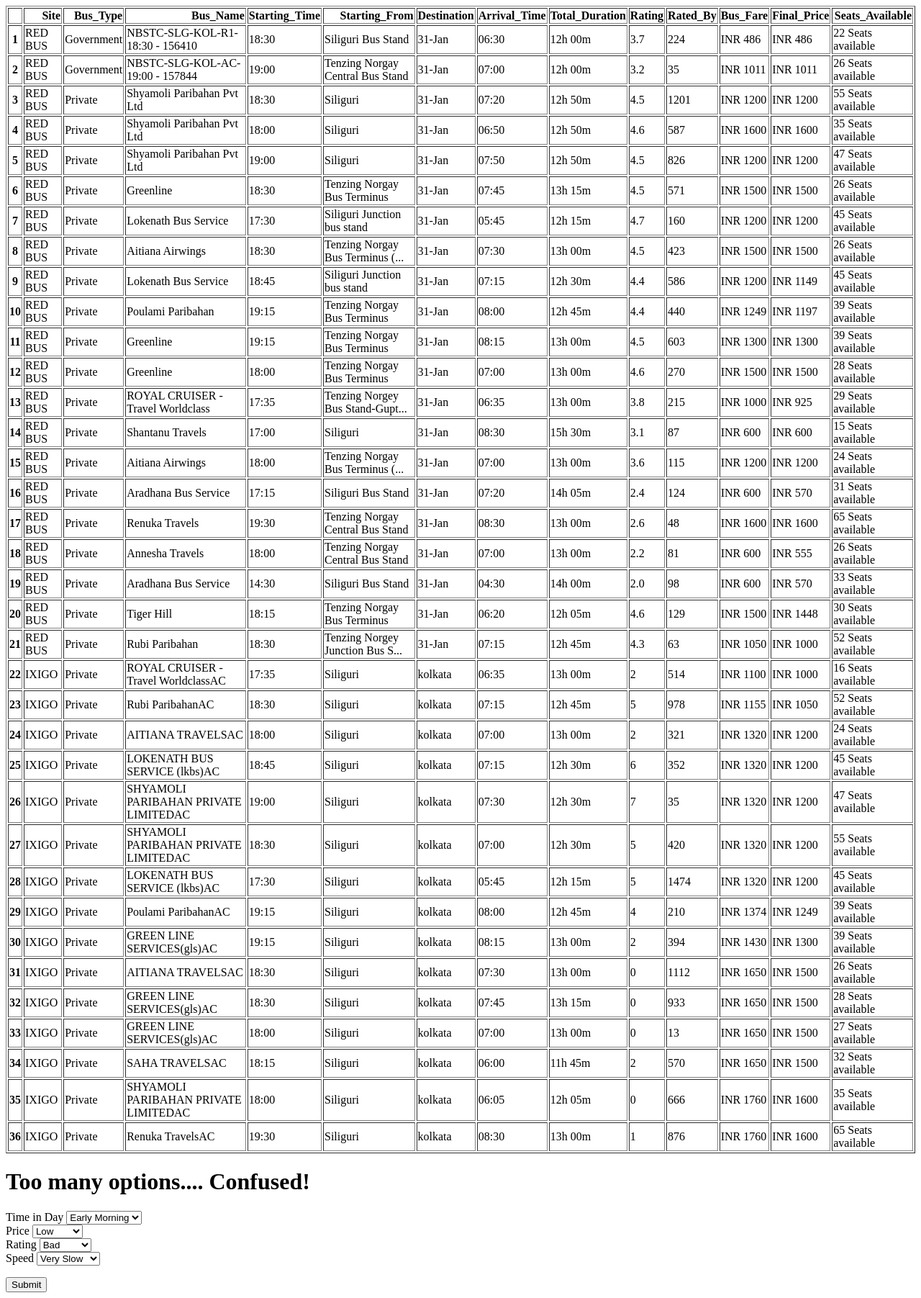
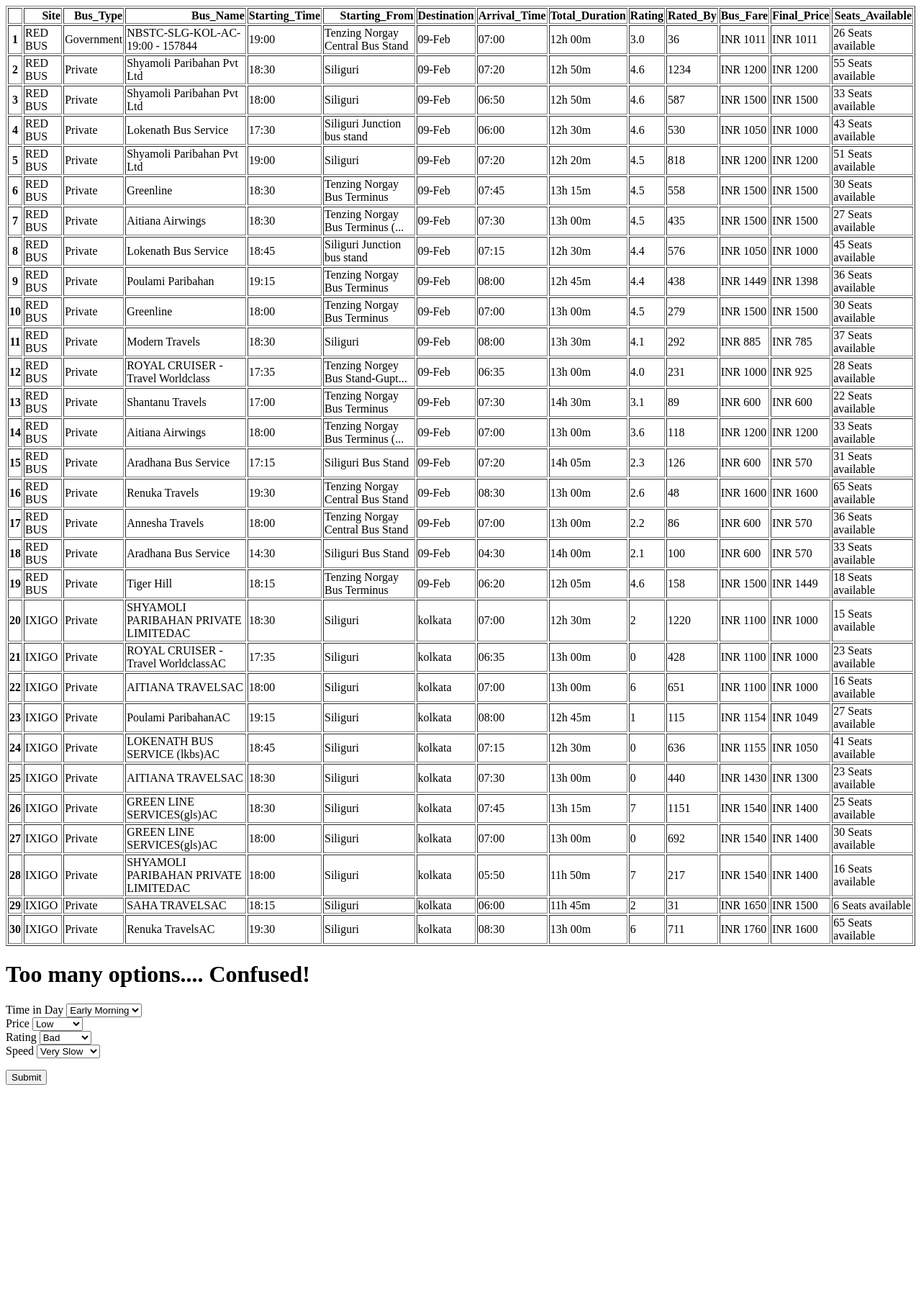
Before and after one commit to Soumyadeepaul/Bus-Analyzer, a Flask app: page /result in a window 1280 px wide. Shown: the whole page at 72% size. After the commit the page ends 1507 px from the top, so only its background shows below. Run offline with Flask 2, Linux system fonts and the light colour scheme.

Commit message:
Add files via upload

```diff
--- a/templates/result.html
+++ b/templates/result.html
@@ -22,65 +22,65 @@
       <th>1</th>
       <td>RED BUS</td>
       <td>Government</td>
-      <td>NBSTC-SLG-KOL-R1-18:30 - 156410</td>
-      <td>18:30</td>
-      <td>Siliguri Bus Stand</td>
-      <td>31-Jan</td>
-      <td>06:30</td>
+      <td>NBSTC-SLG-KOL-AC-19:00 - 157844</td>
+      <td>19:00</td>
+      <td>Tenzing Norgay Central Bus Stand</td>
+      <td>09-Feb</td>
+      <td>07:00</td>
       <td>12h 00m</td>
-      <td>3.7</td>
-      <td>224</td>
-      <td>INR 486</td>
-      <td>INR 486</td>
-      <td>22 Seats available</td>
+      <td>3.0</td>
+      <td>36</td>
+      <td>INR 1011</td>
+      <td>INR 1011</td>
+      <td>26 Seats available</td>
     </tr>
     <tr>
       <th>2</th>
       <td>RED BUS</td>
-      <td>Government</td>
-      <td>NBSTC-SLG-KOL-AC-19:00 - 157844</td>
-      <td>19:00</td>
-      <td>Tenzing Norgay Central Bus Stand</td>
-      <td>31-Jan</td>
-      <td>07:00</td>
-      <td>12h 00m</td>
-      <td>3.2</td>
-      <td>35</td>
-      <td>INR 1011</td>
-      <td>INR 1011</td>
-      <td>26 Seats available</td>
+      <td>Private</td>
+      <td>Shyamoli Paribahan Pvt Ltd</td>
+      <td>18:30</td>
+      <td>Siliguri</td>
+      <td>09-Feb</td>
+      <td>07:20</td>
+      <td>12h 50m</td>
+      <td>4.6</td>
+      <td>1234</td>
+      <td>INR 1200</td>
+      <td>INR 1200</td>
+      <td>55 Seats available</td>
     </tr>
     <tr>
       <th>3</th>
       <td>RED BUS</td>
       <td>Private</td>
       <td>Shyamoli Paribahan Pvt Ltd</td>
-      <td>18:30</td>
+      <td>18:00</td>
       <td>Siliguri</td>
-      <td>31-Jan</td>
-      <td>07:20</td>
+      <td>09-Feb</td>
+      <td>06:50</td>
       <td>12h 50m</td>
-      <td>4.5</td>
-      <td>1201</td>
-      <td>INR 1200</td>
-      <td>INR 1200</td>
-      <td>55 Seats available</td>
+      <td>4.6</td>
+      <td>587</td>
+      <td>INR 1500</td>
+      <td>INR 1500</td>
+      <td>33 Seats available</td>
     </tr>
     <tr>
       <th>4</th>
       <td>RED BUS</td>
       <td>Private</td>
-      <td>Shyamoli Paribahan Pvt Ltd</td>
-      <td>18:00</td>
-      <td>Siliguri</td>
-      <td>31-Jan</td>
-      <td>06:50</td>
-      <td>12h 50m</td>
+      <td>Lokenath Bus Service</td>
+      <td>17:30</td>
+      <td>Siliguri Junction bus stand</td>
+      <td>09-Feb</td>
+      <td>06:00</td>
+      <td>12h 30m</td>
       <td>4.6</td>
-      <td>587</td>
-      <td>INR 1600</td>
-      <td>INR 1600</td>
-      <td>35 Seats available</td>
+      <td>530</td>
+      <td>INR 1050</td>
+      <td>INR 1000</td>
+      <td>43 Seats available</td>
     </tr>
     <tr>
       <th>5</th>
@@ -89,14 +89,14 @@
       <td>Shyamoli Paribahan Pvt Ltd</td>
       <td>19:00</td>
       <td>Siliguri</td>
-      <td>31-Jan</td>
-      <td>07:50</td>
-      <td>12h 50m</td>
+      <td>09-Feb</td>
+      <td>07:20</td>
+      <td>12h 20m</td>
       <td>4.5</td>
-      <td>826</td>
+      <td>818</td>
       <td>INR 1200</td>
       <td>INR 1200</td>
-      <td>47 Seats available</td>
+      <td>51 Seats available</td>
     </tr>
     <tr>
       <th>6</th>
@@ -105,183 +105,167 @@
       <td>Greenline</td>
       <td>18:30</td>
       <td>Tenzing Norgay Bus Terminus</td>
-      <td>31-Jan</td>
+      <td>09-Feb</td>
       <td>07:45</td>
       <td>13h 15m</td>
       <td>4.5</td>
-      <td>571</td>
+      <td>558</td>
       <td>INR 1500</td>
       <td>INR 1500</td>
-      <td>26 Seats available</td>
+      <td>30 Seats available</td>
     </tr>
     <tr>
       <th>7</th>
       <td>RED BUS</td>
       <td>Private</td>
-      <td>Lokenath Bus Service</td>
-      <td>17:30</td>
-      <td>Siliguri Junction bus stand</td>
-      <td>31-Jan</td>
-      <td>05:45</td>
-      <td>12h 15m</td>
-      <td>4.7</td>
-      <td>160</td>
-      <td>INR 1200</td>
-      <td>INR 1200</td>
-      <td>45 Seats available</td>
+      <td>Aitiana Airwings</td>
+      <td>18:30</td>
+      <td>Tenzing Norgay Bus Terminus (...</td>
+      <td>09-Feb</td>
+      <td>07:30</td>
+      <td>13h 00m</td>
+      <td>4.5</td>
+      <td>435</td>
+      <td>INR 1500</td>
+      <td>INR 1500</td>
+      <td>27 Seats available</td>
     </tr>
     <tr>
       <th>8</th>
       <td>RED BUS</td>
       <td>Private</td>
-      <td>Aitiana Airwings</td>
-      <td>18:30</td>
-      <td>Tenzing Norgay Bus Terminus (...</td>
-      <td>31-Jan</td>
-      <td>07:30</td>
-      <td>13h 00m</td>
-      <td>4.5</td>
-      <td>423</td>
-      <td>INR 1500</td>
-      <td>INR 1500</td>
-      <td>26 Seats available</td>
+      <td>Lokenath Bus Service</td>
+      <td>18:45</td>
+      <td>Siliguri Junction bus stand</td>
+      <td>09-Feb</td>
+      <td>07:15</td>
+      <td>12h 30m</td>
+      <td>4.4</td>
+      <td>576</td>
+      <td>INR 1050</td>
+      <td>INR 1000</td>
+      <td>45 Seats available</td>
     </tr>
     <tr>
       <th>9</th>
       <td>RED BUS</td>
       <td>Private</td>
-      <td>Lokenath Bus Service</td>
-      <td>18:45</td>
-      <td>Siliguri Junction bus stand</td>
-      <td>31-Jan</td>
-      <td>07:15</td>
-      <td>12h 30m</td>
+      <td>Poulami Paribahan</td>
+      <td>19:15</td>
+      <td>Tenzing Norgay Bus Terminus</td>
+      <td>09-Feb</td>
+      <td>08:00</td>
+      <td>12h 45m</td>
       <td>4.4</td>
-      <td>586</td>
-      <td>INR 1200</td>
-      <td>INR 1149</td>
-      <td>45 Seats available</td>
+      <td>438</td>
+      <td>INR 1449</td>
+      <td>INR 1398</td>
+      <td>36 Seats available</td>
     </tr>
     <tr>
       <th>10</th>
       <td>RED BUS</td>
       <td>Private</td>
-      <td>Poulami Paribahan</td>
-      <td>19:15</td>
+      <td>Greenline</td>
+      <td>18:00</td>
       <td>Tenzing Norgay Bus Terminus</td>
-      <td>31-Jan</td>
-      <td>08:00</td>
-      <td>12h 45m</td>
-      <td>4.4</td>
-      <td>440</td>
-      <td>INR 1249</td>
-      <td>INR 1197</td>
-      <td>39 Seats available</td>
+      <td>09-Feb</td>
+      <td>07:00</td>
+      <td>13h 00m</td>
+      <td>4.5</td>
+      <td>279</td>
+      <td>INR 1500</td>
+      <td>INR 1500</td>
+      <td>30 Seats available</td>
     </tr>
     <tr>
       <th>11</th>
       <td>RED BUS</td>
       <td>Private</td>
-      <td>Greenline</td>
-      <td>19:15</td>
-      <td>Tenzing Norgay Bus Terminus</td>
-      <td>31-Jan</td>
-      <td>08:15</td>
-      <td>13h 00m</td>
-      <td>4.5</td>
-      <td>603</td>
-      <td>INR 1300</td>
-      <td>INR 1300</td>
-      <td>39 Seats available</td>
+      <td>Modern Travels</td>
+      <td>18:30</td>
+      <td>Siliguri</td>
+      <td>09-Feb</td>
+      <td>08:00</td>
+      <td>13h 30m</td>
+      <td>4.1</td>
+      <td>292</td>
+      <td>INR 885</td>
+      <td>INR 785</td>
+      <td>37 Seats available</td>
     </tr>
     <tr>
       <th>12</th>
       <td>RED BUS</td>
       <td>Private</td>
-      <td>Greenline</td>
-      <td>18:00</td>
-      <td>Tenzing Norgay Bus Terminus</td>
-      <td>31-Jan</td>
-      <td>07:00</td>
+      <td>ROYAL CRUISER - Travel Worldclass</td>
+      <td>17:35</td>
+      <td>Tenzing Norgey Bus Stand-Gupt...</td>
+      <td>09-Feb</td>
+      <td>06:35</td>
       <td>13h 00m</td>
-      <td>4.6</td>
-      <td>270</td>
-      <td>INR 1500</td>
-      <td>INR 1500</td>
+      <td>4.0</td>
+      <td>231</td>
+      <td>INR 1000</td>
+      <td>INR 925</td>
       <td>28 Seats available</td>
     </tr>
     <tr>
       <th>13</th>
       <td>RED BUS</td>
       <td>Private</td>
-      <td>ROYAL CRUISER - Travel Worldclass</td>
-      <td>17:35</td>
-      <td>Tenzing Norgey Bus Stand-Gupt...</td>
-      <td>31-Jan</td>
-      <td>06:35</td>
-      <td>13h 00m</td>
-      <td>3.8</td>
-      <td>215</td>
-      <td>INR 1000</td>
-      <td>INR 925</td>
-      <td>29 Seats available</td>
+      <td>Shantanu Travels</td>
+      <td>17:00</td>
+      <td>Tenzing Norgay Bus Terminus</td>
+      <td>09-Feb</td>
+      <td>07:30</td>
+      <td>14h 30m</td>
+      <td>3.1</td>
+      <td>89</td>
+      <td>INR 600</td>
+      <td>INR 600</td>
+      <td>22 Seats available</td>
     </tr>
     <tr>
       <th>14</th>
       <td>RED BUS</td>
       <td>Private</td>
-      <td>Shantanu Travels</td>
-      <td>17:00</td>
-      <td>Siliguri</td>
-      <td>31-Jan</td>
-      <td>08:30</td>
-      <td>15h 30m</td>
-      <td>3.1</td>
-      <td>87</td>
-      <td>INR 600</td>
-      <td>INR 600</td>
-      <td>15 Seats available</td>
+      <td>Aitiana Airwings</td>
+      <td>18:00</td>
+      <td>Tenzing Norgay Bus Terminus (...</td>
+      <td>09-Feb</td>
+      <td>07:00</td>
+      <td>13h 00m</td>
+      <td>3.6</td>
+      <td>118</td>
+      <td>INR 1200</td>
+      <td>INR 1200</td>
+      <td>33 Seats available</td>
     </tr>
     <tr>
       <th>15</th>
       <td>RED BUS</td>
       <td>Private</td>
-      <td>Aitiana Airwings</td>
-      <td>18:00</td>
-      <td>Tenzing Norgay Bus Terminus (...</td>
-      <td>31-Jan</td>
-      <td>07:00</td>
-      <td>13h 00m</td>
-      <td>3.6</td>
-      <td>115</td>
-      <td>INR 1200</td>
-      <td>INR 1200</td>
-      <td>24 Seats available</td>
+      <td>Aradhana Bus Service</td>
+      <td>17:15</td>
+      <td>Siliguri Bus Stand</td>
+      <td>09-Feb</td>
+      <td>07:20</td>
+      <td>14h 05m</td>
+      <td>2.3</td>
+      <td>126</td>
+      <td>INR 600</td>
+      <td>INR 570</td>
+      <td>31 Seats available</td>
     </tr>
     <tr>
       <th>16</th>
       <td>RED BUS</td>
       <td>Private</td>
-      <td>Aradhana Bus Service</td>
-      <td>17:15</td>
-      <td>Siliguri Bus Stand</td>
-      <td>31-Jan</td>
-      <td>07:20</td>
-      <td>14h 05m</td>
-      <td>2.4</td>
-      <td>124</td>
-      <td>INR 600</td>
-      <td>INR 570</td>
-      <td>31 Seats available</td>
-    </tr>
-    <tr>
-      <th>17</th>
-      <td>RED BUS</td>
-      <td>Private</td>
       <td>Renuka Travels</td>
       <td>19:30</td>
       <td>Tenzing Norgay Central Bus Stand</td>
-      <td>31-Jan</td>
+      <td>09-Feb</td>
       <td>08:30</td>
       <td>13h 00m</td>
       <td>2.6</td>
@@ -291,71 +275,71 @@
       <td>65 Seats available</td>
     </tr>
     <tr>
-      <th>18</th>
+      <th>17</th>
       <td>RED BUS</td>
       <td>Private</td>
       <td>Annesha Travels</td>
       <td>18:00</td>
       <td>Tenzing Norgay Central Bus Stand</td>
-      <td>31-Jan</td>
+      <td>09-Feb</td>
       <td>07:00</td>
       <td>13h 00m</td>
       <td>2.2</td>
-      <td>81</td>
+      <td>86</td>
       <td>INR 600</td>
-      <td>INR 555</td>
-      <td>26 Seats available</td>
+      <td>INR 570</td>
+      <td>36 Seats available</td>
+    </tr>
+    <tr>
+      <th>18</th>
+      <td>RED BUS</td>
+      <td>Private</td>
+      <td>Aradhana Bus Service</td>
+      <td>14:30</td>
+      <td>Siliguri Bus Stand</td>
+      <td>09-Feb</td>
+      <td>04:30</td>
+      <td>14h 00m</td>
+      <td>2.1</td>
+      <td>100</td>
+      <td>INR 600</td>
+      <td>INR 570</td>
+      <td>33 Seats available</td>
     </tr>
     <tr>
       <th>19</th>
       <td>RED BUS</td>
       <td>Private</td>
-      <td>Aradhana Bus Service</td>
-      <td>14:30</td>
-      <td>Siliguri Bus Stand</td>
-      <td>31-Jan</td>
-      <td>04:30</td>
-      <td>14h 00m</td>
-      <td>2.0</td>
-      <td>98</td>
-      <td>INR 600</td>
-      <td>INR 570</td>
-      <td>33 Seats available</td>
+      <td>Tiger Hill</td>
+      <td>18:15</td>
+      <td>Tenzing Norgay Bus Terminus</td>
+      <td>09-Feb</td>
+      <td>06:20</td>
+      <td>12h 05m</td>
+      <td>4.6</td>
+      <td>158</td>
+      <td>INR 1500</td>
+      <td>INR 1449</td>
+      <td>18 Seats available</td>
     </tr>
     <tr>
       <th>20</th>
-      <td>RED BUS</td>
+      <td>IXIGO</td>
       <td>Private</td>
-      <td>Tiger Hill</td>
-      <td>18:15</td>
-      <td>Tenzing Norgay Bus Terminus</td>
-      <td>31-Jan</td>
-      <td>06:20</td>
-      <td>12h 05m</td>
-      <td>4.6</td>
-      <td>129</td>
-      <td>INR 1500</td>
-      <td>INR 1448</td>
-      <td>30 Seats available</td>
+      <td>SHYAMOLI PARIBAHAN PRIVATE LIMITEDAC</td>
+      <td>18:30</td>
+      <td>Siliguri</td>
+      <td>kolkata</td>
+      <td>07:00</td>
+      <td>12h 30m</td>
+      <td>2</td>
+      <td>1220</td>
+      <td>INR 1100</td>
+      <td>INR 1000</td>
+      <td>15 Seats available</td>
     </tr>
     <tr>
       <th>21</th>
-      <td>RED BUS</td>
-      <td>Private</td>
-      <td>Rubi Paribahan</td>
-      <td>18:30</td>
-      <td>Tenzing Norgey Junction Bus S...</td>
-      <td>31-Jan</td>
-      <td>07:15</td>
-      <td>12h 45m</td>
-      <td>4.3</td>
-      <td>63</td>
-      <td>INR 1050</td>
-      <td>INR 1000</td>
-      <td>52 Seats available</td>
-    </tr>
-    <tr>
-      <th>22</th>
       <td>IXIGO</td>
       <td>Private</td>
       <td>ROYAL CRUISER - Travel WorldclassAC</td>
@@ -364,8 +348,24 @@
       <td>kolkata</td>
       <td>06:35</td>
       <td>13h 00m</td>
-      <td>2</td>
-      <td>514</td>
+      <td>0</td>
+      <td>428</td>
+      <td>INR 1100</td>
+      <td>INR 1000</td>
+      <td>23 Seats available</td>
+    </tr>
+    <tr>
+      <th>22</th>
+      <td>IXIGO</td>
+      <td>Private</td>
+      <td>AITIANA TRAVELSAC</td>
+      <td>18:00</td>
+      <td>Siliguri</td>
+      <td>kolkata</td>
+      <td>07:00</td>
+      <td>13h 00m</td>
+      <td>6</td>
+      <td>651</td>
       <td>INR 1100</td>
       <td>INR 1000</td>
       <td>16 Seats available</td>
@@ -374,36 +374,20 @@
       <th>23</th>
       <td>IXIGO</td>
       <td>Private</td>
-      <td>Rubi ParibahanAC</td>
-      <td>18:30</td>
+      <td>Poulami ParibahanAC</td>
+      <td>19:15</td>
       <td>Siliguri</td>
       <td>kolkata</td>
-      <td>07:15</td>
+      <td>08:00</td>
       <td>12h 45m</td>
-      <td>5</td>
-      <td>978</td>
-      <td>INR 1155</td>
-      <td>INR 1050</td>
-      <td>52 Seats available</td>
+      <td>1</td>
+      <td>115</td>
+      <td>INR 1154</td>
+      <td>INR 1049</td>
+      <td>27 Seats available</td>
     </tr>
     <tr>
       <th>24</th>
-      <td>IXIGO</td>
-      <td>Private</td>
-      <td>AITIANA TRAVELSAC</td>
-      <td>18:00</td>
-      <td>Siliguri</td>
-      <td>kolkata</td>
-      <td>07:00</td>
-      <td>13h 00m</td>
-      <td>2</td>
-      <td>321</td>
-      <td>INR 1320</td>
-      <td>INR 1200</td>
-      <td>24 Seats available</td>
-    </tr>
-    <tr>
-      <th>25</th>
       <td>IXIGO</td>
       <td>Private</td>
       <td>LOKENATH BUS SERVICE (lkbs)AC</td>
@@ -412,94 +396,14 @@
       <td>kolkata</td>
       <td>07:15</td>
       <td>12h 30m</td>
-      <td>6</td>
-      <td>352</td>
-      <td>INR 1320</td>
-      <td>INR 1200</td>
-      <td>45 Seats available</td>
+      <td>0</td>
+      <td>636</td>
+      <td>INR 1155</td>
+      <td>INR 1050</td>
+      <td>41 Seats available</td>
     </tr>
     <tr>
-      <th>26</th>
-      <td>IXIGO</td>
-      <td>Private</td>
-      <td>SHYAMOLI PARIBAHAN PRIVATE LIMITEDAC</td>
-      <td>19:00</td>
-      <td>Siliguri</td>
-      <td>kolkata</td>
-      <td>07:30</td>
-      <td>12h 30m</td>
-      <td>7</td>
-      <td>35</td>
-      <td>INR 1320</td>
-      <td>INR 1200</td>
-      <td>47 Seats available</td>
-    </tr>
-    <tr>
-      <th>27</th>
-      <td>IXIGO</td>
-      <td>Private</td>
-      <td>SHYAMOLI PARIBAHAN PRIVATE LIMITEDAC</td>
-      <td>18:30</td>
-      <td>Siliguri</td>
-      <td>kolkata</td>
-      <td>07:00</td>
-      <td>12h 30m</td>
-      <td>5</td>
-      <td>420</td>
-      <td>INR 1320</td>
-      <td>INR 1200</td>
-      <td>55 Seats available</td>
-    </tr>
-    <tr>
-      <th>28</th>
-      <td>IXIGO</td>
-      <td>Private</td>
-      <td>LOKENATH BUS SERVICE (lkbs)AC</td>
-      <td>17:30</td>
-      <td>Siliguri</td>
-      <td>kolkata</td>
-      <td>05:45</td>
-      <td>12h 15m</td>
-      <td>5</td>
-      <td>1474</td>
-      <td>INR 1320</td>
-      <td>INR 1200</td>
-      <td>45 Seats available</td>
-    </tr>
-    <tr>
-      <th>29</th>
-      <td>IXIGO</td>
-      <td>Private</td>
-      <td>Poulami ParibahanAC</td>
-      <td>19:15</td>
-      <td>Siliguri</td>
-      <td>kolkata</td>
-      <td>08:00</td>
-      <td>12h 45m</td>
-      <td>4</td>
-      <td>210</td>
-      <td>INR 1374</td>
-      <td>INR 1249</td>
-      <td>39 Seats available</td>
-    </tr>
-    <tr>
-      <th>30</th>
-      <td>IXIGO</td>
-      <td>Private</td>
-      <td>GREEN LINE SERVICES(gls)AC</td>
-      <td>19:15</td>
-      <td>Siliguri</td>
-      <td>kolkata</td>
-      <td>08:15</td>
-      <td>13h 00m</td>
-      <td>2</td>
-      <td>394</td>
-      <td>INR 1430</td>
-      <td>INR 1300</td>
-      <td>39 Seats available</td>
-    </tr>
-    <tr>
-      <th>31</th>
+      <th>25</th>
       <td>IXIGO</td>
       <td>Private</td>
       <td>AITIANA TRAVELSAC</td>
@@ -509,13 +413,13 @@
       <td>07:30</td>
       <td>13h 00m</td>
       <td>0</td>
-      <td>1112</td>
-      <td>INR 1650</td>
-      <td>INR 1500</td>
-      <td>26 Seats available</td>
+      <td>440</td>
+      <td>INR 1430</td>
+      <td>INR 1300</td>
+      <td>23 Seats available</td>
     </tr>
     <tr>
-      <th>32</th>
+      <th>26</th>
       <td>IXIGO</td>
       <td>Private</td>
       <td>GREEN LINE SERVICES(gls)AC</td>
@@ -524,14 +428,14 @@
       <td>kolkata</td>
       <td>07:45</td>
       <td>13h 15m</td>
-      <td>0</td>
-      <td>933</td>
-      <td>INR 1650</td>
-      <td>INR 1500</td>
-      <td>28 Seats available</td>
+      <td>7</td>
+      <td>1151</td>
+      <td>INR 1540</td>
+      <td>INR 1400</td>
+      <td>25 Seats available</td>
     </tr>
     <tr>
-      <th>33</th>
+      <th>27</th>
       <td>IXIGO</td>
       <td>Private</td>
       <td>GREEN LINE SERVICES(gls)AC</td>
@@ -541,13 +445,29 @@
       <td>07:00</td>
       <td>13h 00m</td>
       <td>0</td>
-      <td>13</td>
-      <td>INR 1650</td>
-      <td>INR 1500</td>
-      <td>27 Seats available</td>
+      <td>692</td>
+      <td>INR 1540</td>
+      <td>INR 1400</td>
+      <td>30 Seats available</td>
     </tr>
     <tr>
-      <th>34</th>
+      <th>28</th>
+      <td>IXIGO</td>
+      <td>Private</td>
+      <td>SHYAMOLI PARIBAHAN PRIVATE LIMITEDAC</td>
+      <td>18:00</td>
+      <td>Siliguri</td>
+      <td>kolkata</td>
+      <td>05:50</td>
+      <td>11h 50m</td>
+      <td>7</td>
+      <td>217</td>
+      <td>INR 1540</td>
+      <td>INR 1400</td>
+      <td>16 Seats available</td>
+    </tr>
+    <tr>
+      <th>29</th>
       <td>IXIGO</td>
       <td>Private</td>
       <td>SAHA TRAVELSAC</td>
@@ -557,29 +477,13 @@
       <td>06:00</td>
       <td>11h 45m</td>
       <td>2</td>
-      <td>570</td>
+      <td>31</td>
       <td>INR 1650</td>
       <td>INR 1500</td>
-      <td>32 Seats available</td>
+      <td>6  Seats available</td>
     </tr>
     <tr>
-      <th>35</th>
-      <td>IXIGO</td>
-      <td>Private</td>
-      <td>SHYAMOLI PARIBAHAN PRIVATE LIMITEDAC</td>
-      <td>18:00</td>
-      <td>Siliguri</td>
-      <td>kolkata</td>
-      <td>06:05</td>
-      <td>12h 05m</td>
-      <td>0</td>
-      <td>666</td>
-      <td>INR 1760</td>
-      <td>INR 1600</td>
-      <td>35 Seats available</td>
-    </tr>
-    <tr>
-      <th>36</th>
+      <th>30</th>
       <td>IXIGO</td>
       <td>Private</td>
       <td>Renuka TravelsAC</td>
@@ -588,8 +492,8 @@
       <td>kolkata</td>
       <td>08:30</td>
       <td>13h 00m</td>
-      <td>1</td>
-      <td>876</td>
+      <td>6</td>
+      <td>711</td>
       <td>INR 1760</td>
       <td>INR 1600</td>
       <td>65 Seats available</td>
```
Also changed, not shown: templates/best_result.html (+7 -3 lines), templates/html_bus_fetch.html (+66 -19 lines).
